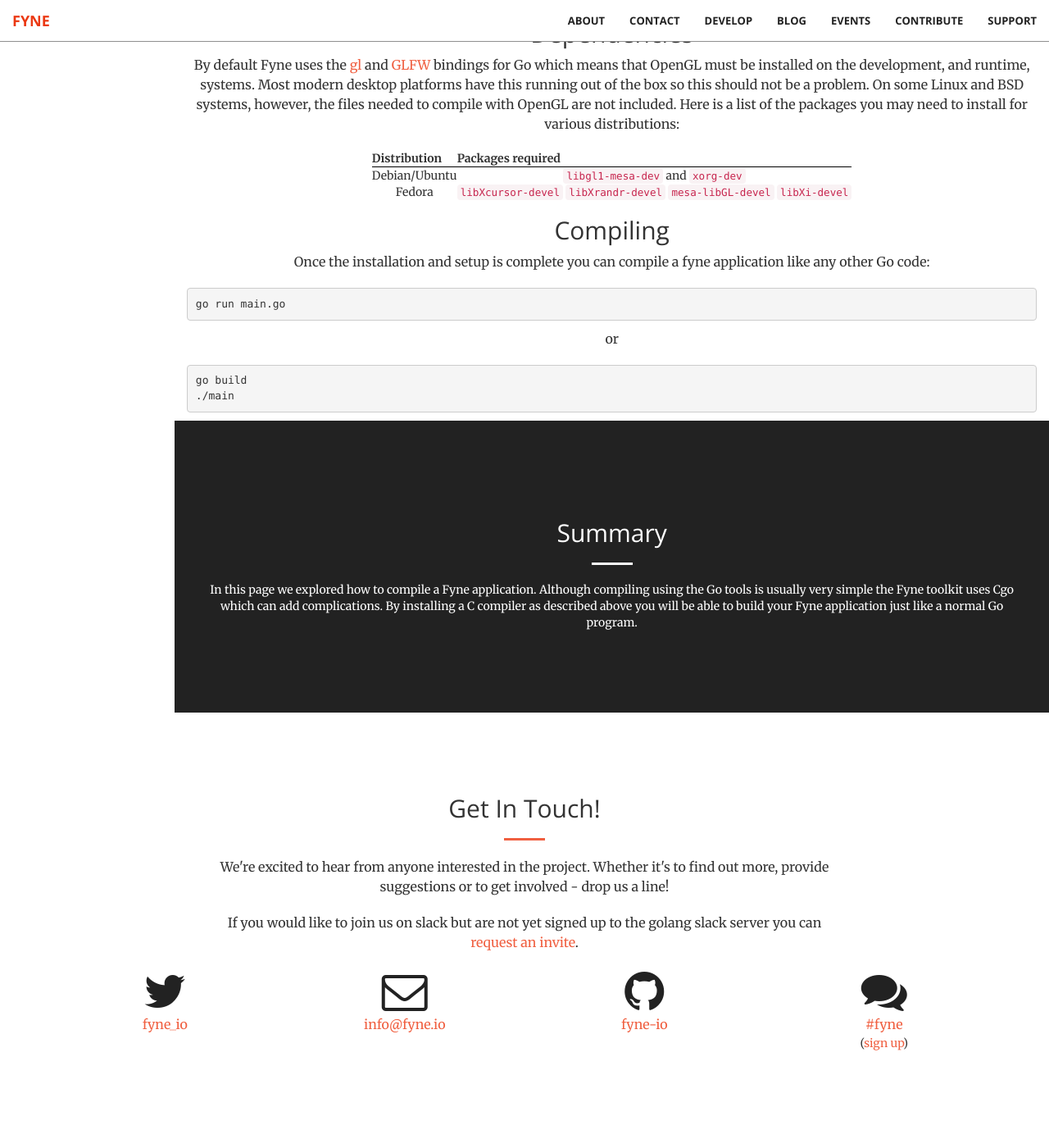
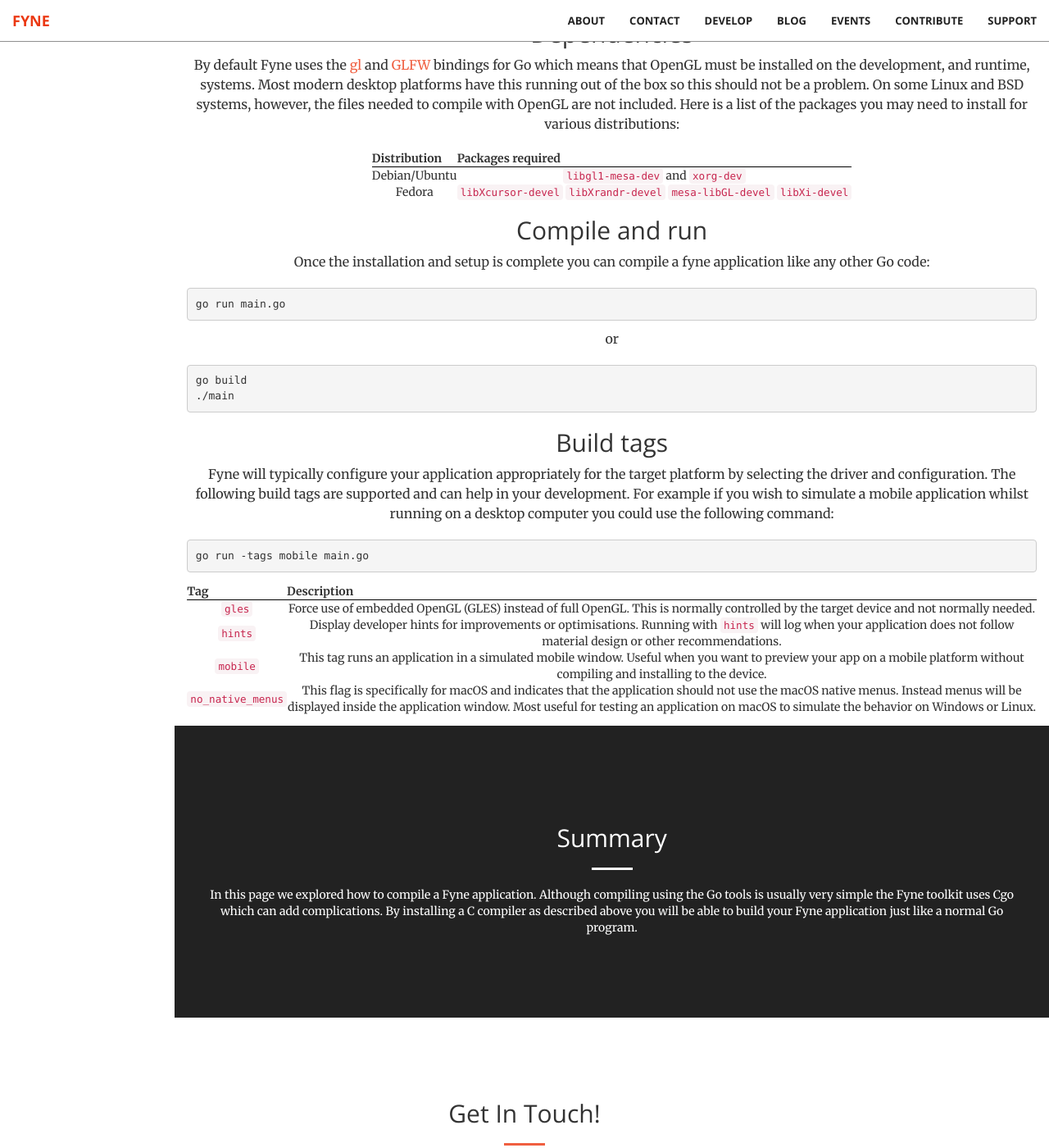
Before and after one commit to fyne-io/fyne-io.github.io, a Jekyll site: the page built from _develop/compiling.md, in a window 1280 px wide and 1400 px high, scrolled down 1114 px. Shown: the whole window at 82% size. Built offline with Jekyll 4.4.1, drawn with Linux system fonts in a browser that asks for light colours.

Commit message:
Add documentation for build tags

```diff
--- a/_develop/compiling.md
+++ b/_develop/compiling.md
@@ -53,7 +53,7 @@
 
 </div>
 
-## Compiling
+## Compile and run
 
 Once the installation and setup is complete you can compile a fyne application
 like any other Go code:
@@ -64,3 +64,18 @@
 
     go build
     ./main
+
+
+## Build tags
+
+Fyne will typically configure your application appropriately for the target platform by selecting the driver and configuration. The following build tags are supported and can help in your development. For example if you wish to simulate a mobile application whilst running on a desktop computer you could use the following command:
+
+	go run -tags mobile main.go
+
+
+| Tag      | Description               |
+|----------|---------------------------|
+| `gles`   | Force use of embedded OpenGL (GLES) instead of full OpenGL. This is normally controlled by the target device and not normally needed. |
+| `hints`  | Display developer hints for improvements or optimisations. Running with `hints` will log when your application does not follow material design or other recommendations. |
+| `mobile` | This tag runs an application in a simulated mobile window. Useful when you want to preview your app on a mobile platform without compiling and installing to the device. |
+| `no_native_menus` | This flag is specifically for macOS and indicates that the application should not use the macOS native menus. Instead menus will be displayed inside the application window. Most useful for testing an application on macOS to simulate the behavior on Windows or Linux. |
```
